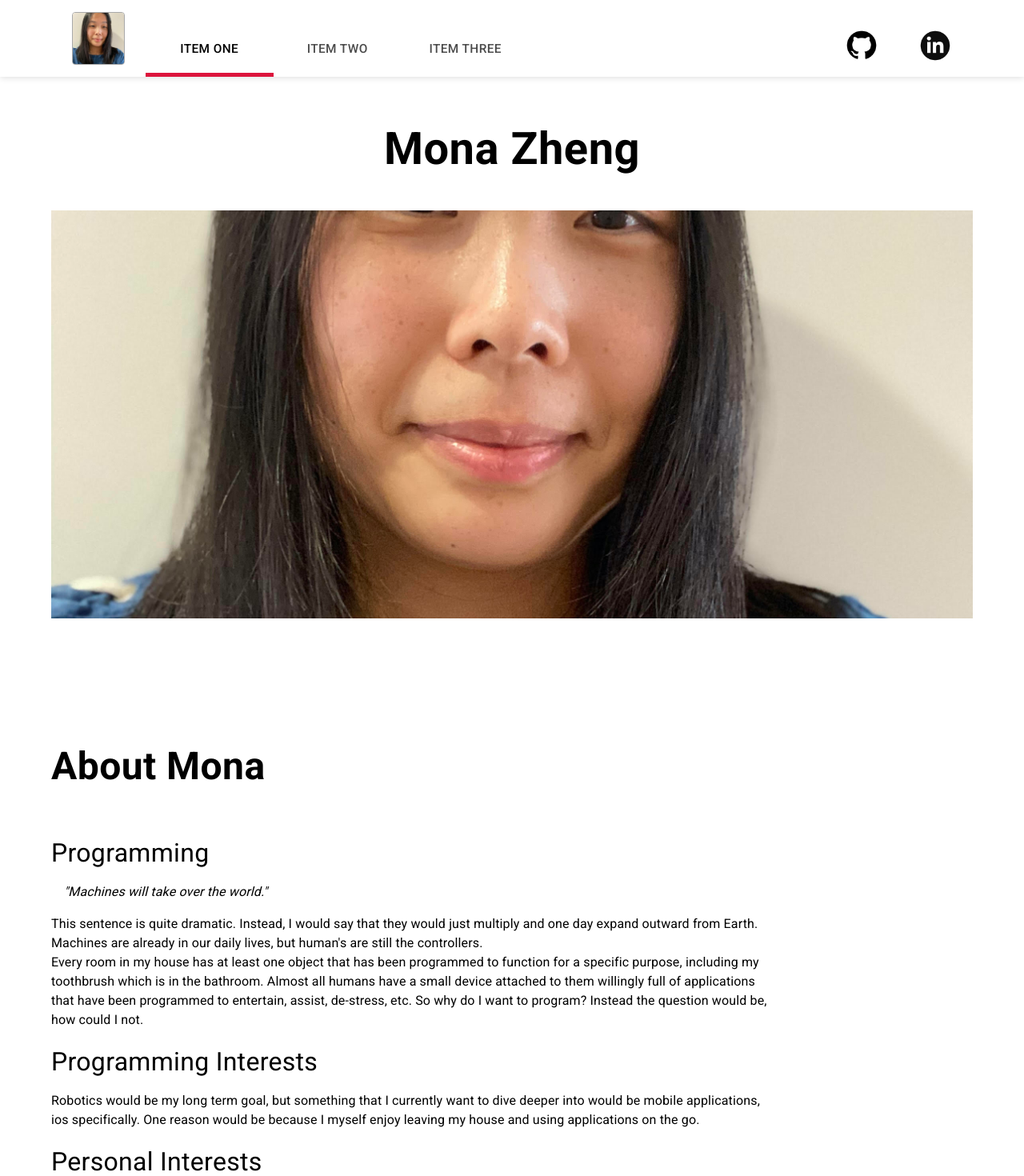
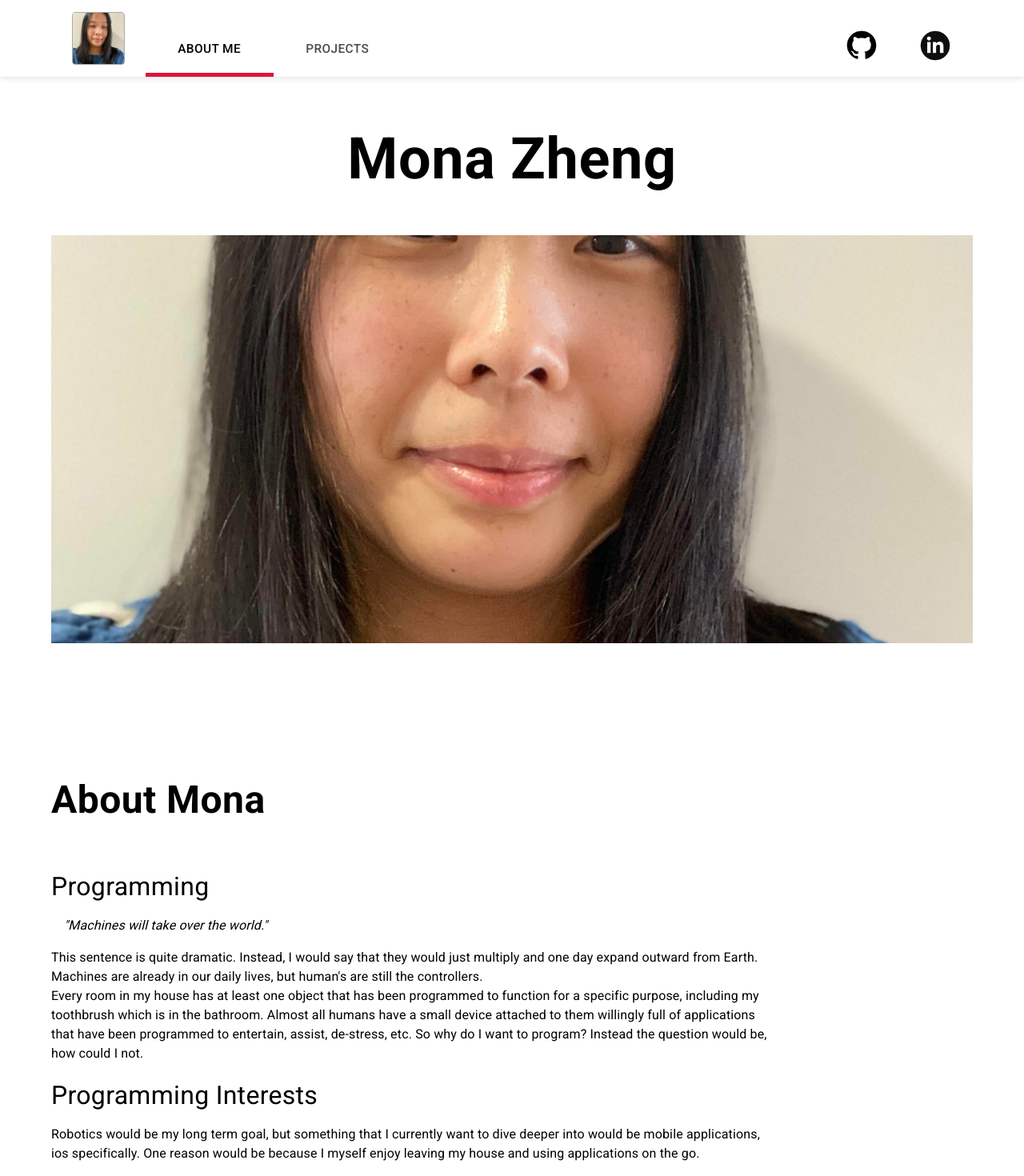
Before and after one commit to catmemberMona/portfolio, a React (Create React App) app: page / in a window 1280 px wide. Shown: the top 1470 px of the page at 80% size. Built offline with nearby package versions, Linux system fonts and the light colour scheme.

Commit message:
added working nav links to topics

```diff
--- a/src/Components/AboutMe.js
+++ b/src/Components/AboutMe.js
@@ -17,7 +17,7 @@ function AboutMe(props) {
   const classes = useStyles();
 
   return (
-    <div className={classes.aboutMe} style={{ maxWidth: 1200, margin: 'auto' }}>
+    <div id='aboutMe' className={classes.aboutMe} style={{ maxWidth: 1200 }}>
       <Container maxWidth={false} >
         <Typography className={classes.subHeading}>About Mona</Typography>
         <div
@@ -69,6 +69,11 @@ function AboutMe(props) {
 }
 
 const useStyles = makeStyles((theme) => ({
+  aboutMe: {
+    paddingTop: '10em',
+    marginLeft: 'auto',
+    marginRight: 'auto',
+  },
   externalLinks: {
     display: 'flex',
     flexDirection: 'row',
@@ -85,7 +90,6 @@ const useStyles = makeStyles((theme) => ({
     margin: '1px 1px',
   },
   subHeading: {
-    marginTop: '3.1em',
     fontWeight: 600,
     fontSize: '3em',
     marginBottom: '1em',
--- a/src/Components/Me.js
+++ b/src/Components/Me.js
@@ -11,12 +11,10 @@ function Me(props) {
   const mona = props.avatarImage;
 
   return (
-    <div style={{ maxWidth: 1200, margin: 'auto' }}>
+    <div id='me' style={{ maxWidth: 1200, margin: 'auto' }}>
+      <div style={{ marginBottom: '5em', visibility: 'hidden', marginTop: '-5em' }}>Just spacing</div>
       <Container maxWidth={false}>
-        <Typography
-          align='center'
-          className={classes.heading}
-        >
+        <Typography align='center' className={classes.heading}>
           Mona Zheng
         </Typography>
       </Container>
@@ -43,7 +41,7 @@ const useStyles = makeStyles((theme) => ({
     marginTop: '.5em',
     fontWeight: 800,
     padding: '.35em',
-    fontSize: '3.5em',
+    fontSize: '4.5em',
   },
 }));
 
--- a/src/Components/Nav.js
+++ b/src/Components/Nav.js
@@ -41,7 +41,13 @@ function Nav(props) {
           >
             {/* ICON of me */}
             <Grid item xs={2} lg={1}>
-              <Avatar alt='Mona' variant='rounded' src={mona} className={classes.medium} />
+              <Link href='#me'>
+                    <Avatar
+                  alt='Mona'
+                  variant='rounded'
+                  src={mona}
+                  className={classes.medium}/>
+              </Link>
             </Grid>
             {/* List of project links  */}
             <Grid container item xs={8} lg={9}>
@@ -56,8 +62,12 @@ function Nav(props) {
               >
                 <Tab
                   label={
-                    <Link className={classes.navInner} underline='none'>
-                      Item One
+                    <Link
+                      className={classes.navInner}
+                      href='#aboutMe'
+                      underline='none'
+                    >
+                      About Me
                     </Link>
                   }
                   {...a11yProps(0)}
@@ -65,19 +75,11 @@ function Nav(props) {
                 />
                 <Tab
                   label={
-                    <Link className={classes.navInner} underline='none'>
-                      Item Two
+                    <Link href="#projects" className={classes.navInner} underline='none'>
+                      Projects
                     </Link>
                   }
                   {...a11yProps(1)}
-                />
-                <Tab
-                  label={
-                    <Link className={classes.navInner} underline='none'>
-                      Item Three
-                    </Link>
-                  }
-                  {...a11yProps(2)}
                 />
               </Tabs>
             </Grid>
@@ -120,6 +122,7 @@ const useStyles = makeStyles((theme) => ({
     minHeight: 70,
     height: '6em',
     fontFamily: 'Roboto, sans-serif',
+    display: 'relative',
   },
   navInner: {
     height: '100%',
--- a/src/Components/Projects.js
+++ b/src/Components/Projects.js
@@ -9,7 +9,12 @@ import Project from './Project';
 
 function Projects() {
   return (
-    <div style={{ maxWidth: 1200, margin: 'auto' }}>
+    <div id='projects' style={{ maxWidth: 1200, margin: 'auto' }}>
+      <div
+        style={{ marginBottom: '5em', visibility: 'hidden', marginTop: '-5em' }}
+      >
+        Just spacing
+      </div>
       <Container maxWidth={false}>
         <div>
           <Typography style={styles.subHeading}>Projects</Typography>
```
Also changed, not shown: src/Components/Main.js (+6 -1 lines), src/index.css (line endings or trailing spaces).
